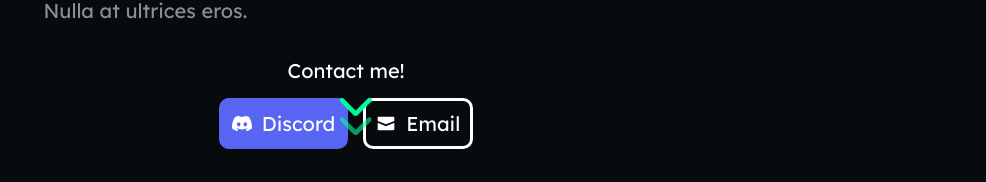
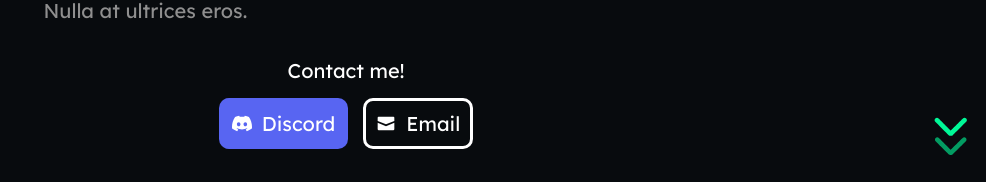
Before and after one commit to 4thlas/4thlas.github.io, a React (Vite) app: page /home in a window 1280 px wide. Shown: the part 618-800 px from the top of the page, without its empty margins (294-1280 px from the left). Built offline with nearby package versions, Linux system fonts and the light colour scheme.

Commit message:
refactor: simplify ScrollDownPrompt.scss

```diff
--- a/src/components/ScrollDownPrompt/ScrollDownPrompt.scss
+++ b/src/components/ScrollDownPrompt/ScrollDownPrompt.scss
@@ -8,15 +8,3 @@
 
     &.invisible { filter: opacity(0) !important }
 }
-
-@media (min-width: 768px)
-{
-    .scroll-down-wrapper
-    {
-        display: block;
-
-        bottom: 20px;
-        right: 50%;
-        transform: translateX(50%);
-    }
-}
--- a/vite.config.js
+++ b/vite.config.js
@@ -1,4 +1,4 @@
-import { defineConfig } from 'vite'
+import {defineConfig} from 'vite'
 import react from '@vitejs/plugin-react'
 import path from "path";
 
@@ -8,5 +8,7 @@ export default defineConfig({
             '@': path.resolve(__dirname, 'src')
         }
     },
-  plugins: [react()],
+    plugins: [
+        react(),
+    ],
 })
```
